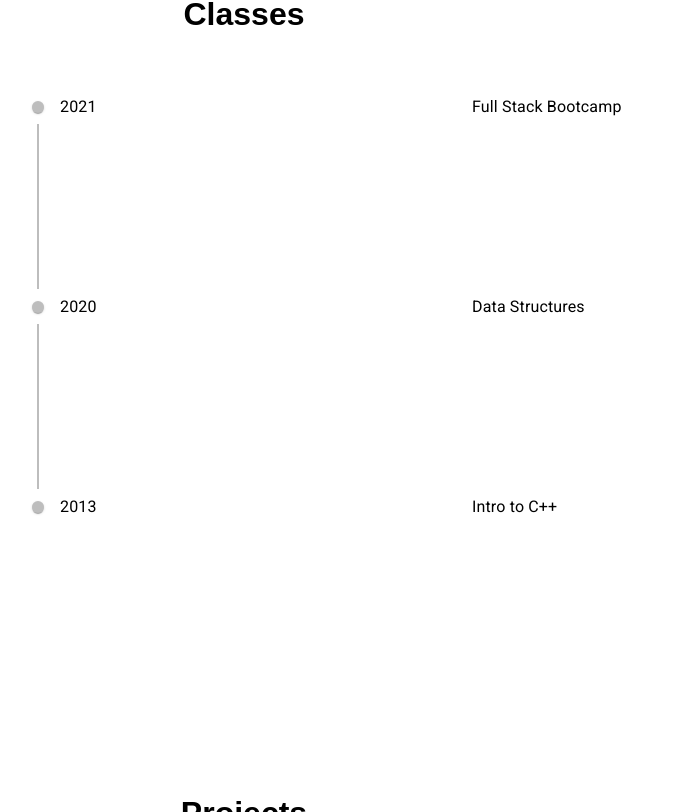
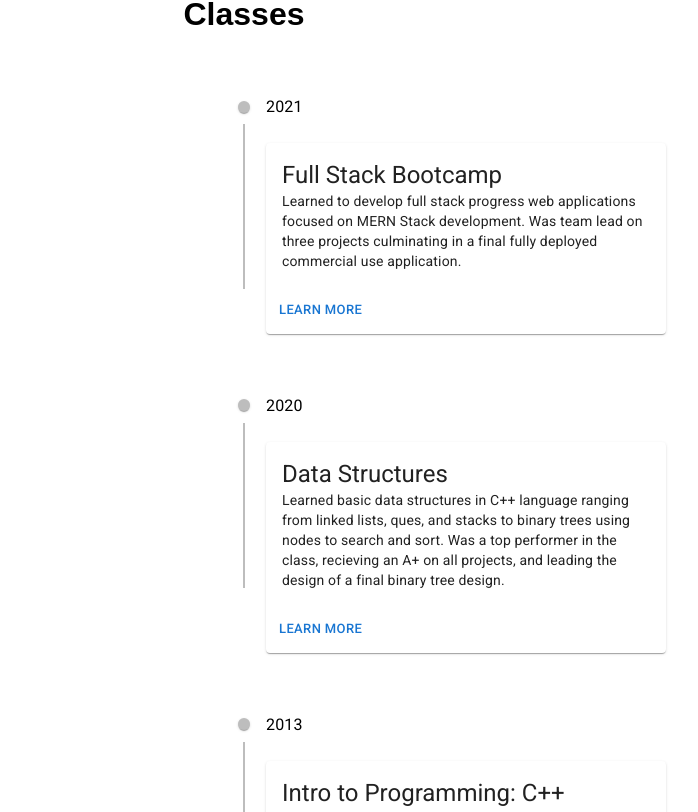
Before and after one commit to sequint/portfolio-2.0, a React (Create React App) app: page / in a window 1280 px wide. Shown: the part 888-1700 px from the top of the page, without its empty margins (396-1094 px from the left). Built offline with nearby package versions, Linux system fonts and the light colour scheme.

Commit message:
Replace text in timeline with a card that display class title and description

```diff
--- /dev/null
+++ b/src/components/ClassCard/ClassCard.js
@@ -0,0 +1,27 @@
+import Card from '@mui/material/Card';
+import CardActions from '@mui/material/CardActions';
+import CardContent from '@mui/material/CardContent';
+import Button from '@mui/material/Button';
+import Typography from '@mui/material/Typography';
+
+const ClassCard = ({ classTitle, classDescription }) => {
+
+  return (
+    <Card sx={{ minWidth: 275, maxWidth: 400 }}>
+      <CardContent>
+        <Typography variant="h5" component="div">
+          {classTitle}
+        </Typography>
+        <Typography variant="body2">
+          {classDescription}
+          <br />
+        </Typography>
+      </CardContent>
+      <CardActions>
+        <Button size="small">Learn More</Button>
+      </CardActions>
+    </Card>
+  )
+}
+
+export default ClassCard
--- a/src/components/ClassTimeline/ClassTimeline.css
+++ b/src/components/ClassTimeline/ClassTimeline.css
@@ -8,3 +8,7 @@
 .css-1fe7e6p-MuiTimelineSeparator-root {
   height: 200px !important;
 }
+
+.classYear {
+  font-size: 20px !important;
+}
--- a/src/components/ClassTimeline/ClassTimeline.js
+++ b/src/components/ClassTimeline/ClassTimeline.js
@@ -4,36 +4,48 @@ import TimelineSeparator from '@mui/lab/TimelineSeparator'
 import TimelineConnector from '@mui/lab/TimelineConnector'
 import TimelineContent from '@mui/lab/TimelineContent'
 import TimelineDot from '@mui/lab/TimelineDot'
+import ClassCard from '../ClassCard/ClassCard'
 import './ClassTimeline.css'
+
+const classes = [
+  {
+    year: 2021,
+    title: 'Full Stack Bootcamp',
+    description: 'Learned to develop full stack progress web applications focused on MERN Stack development. Was team lead on three projects culminating in a final fully deployed commercial use application.'
+  },
+  {
+    year: 2020,
+    title: 'Data Structures',
+    description: 'Learned basic data structures in C++ language ranging from linked lists, ques, and stacks to binary trees using nodes to search and sort. Was a top performer in the class, recieving an A+ on all projects, and leading the design of a final binary tree design.'
+  },
+  {
+    year: 2013,
+    title: 'Intro to Programming: C++',
+    description: 'Learned basic functional and object oriented programming in the C++ language. Top performer in the class creating functional console applications with a focus on effecient memory allocation and reusable code.'
+  }
+]
 
 const ClassTimeline = () => {
   return(
     <>
       <h1 className="timelineTitle">Classes</h1>
       <Timeline>
+        {classes.map(oneClass => {
+          return(
             <TimelineItem>
               <TimelineSeparator>
                 <TimelineDot />
                 <TimelineConnector />
               </TimelineSeparator>
-          <TimelineContent>2021</TimelineContent>
-          <TimelineContent>Full Stack Bootcamp</TimelineContent>
+              <TimelineContent>
+                {oneClass.year}
+                <br/><br/>
+                <ClassCard classTitle={oneClass.title} classDescription={oneClass.description} />
+                <br /><br />
+              </TimelineContent>
             </TimelineItem>
-        <TimelineItem>
-          <TimelineSeparator>
-            <TimelineDot />
-            <TimelineConnector />
-          </TimelineSeparator>
-          <TimelineContent>2020</TimelineContent>
-          <TimelineContent>Data Structures</TimelineContent>
-        </TimelineItem>
-        <TimelineItem>
-          <TimelineSeparator>
-            <TimelineDot />
-          </TimelineSeparator>
-          <TimelineContent>2013</TimelineContent>
-          <TimelineContent>Intro to C++</TimelineContent>
-        </TimelineItem>
+          )
+        })}
       </Timeline>
     </>
   )
```
Lines whose indentation alone changed are shown as unchanged.
